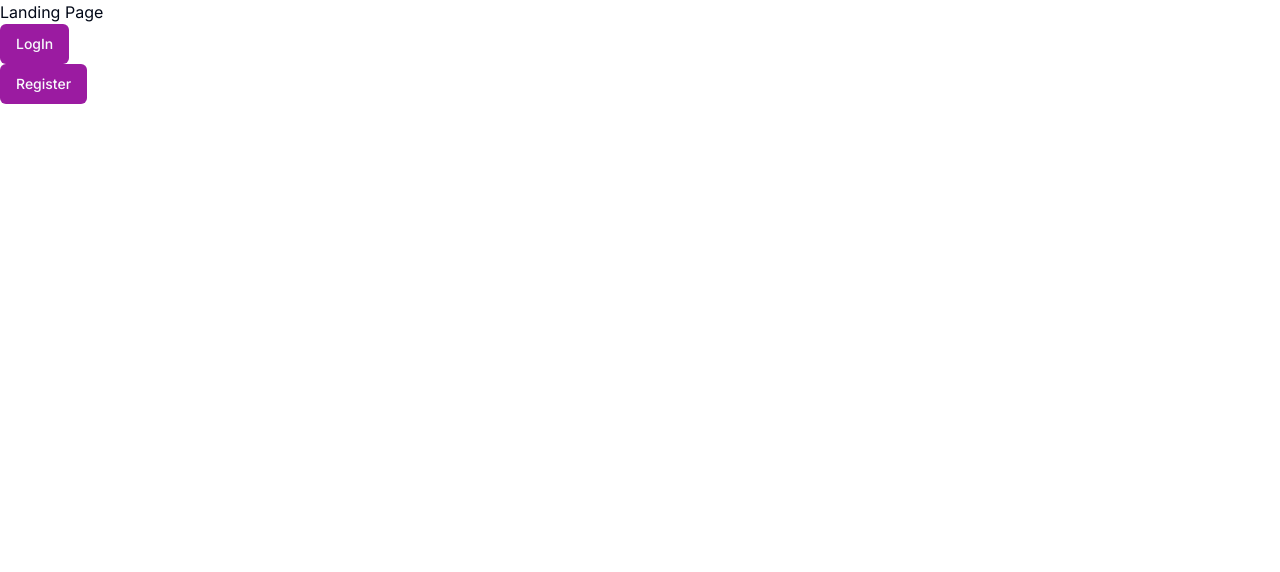
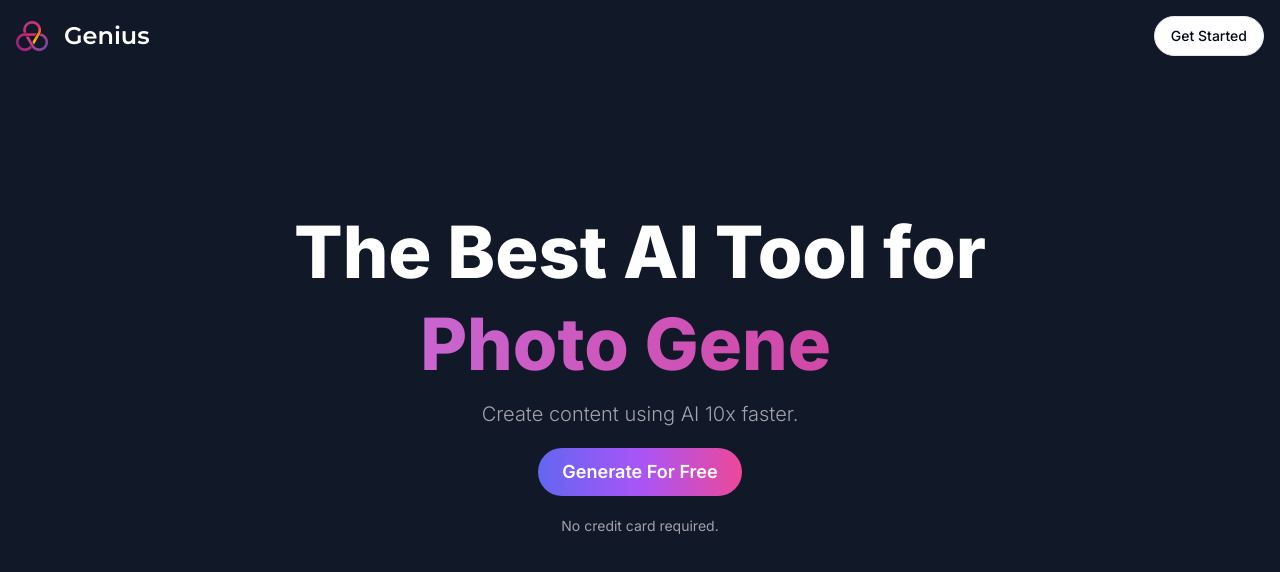
Before and after one commit to lokeshgaddam20/Majistic, a Next.js app: page / in a window 1280 px wide. Shown: the top 572 px of the page. Built offline with nearby package versions, Linux system fonts and the light colour scheme; no server answers.

Commit message:
Landing page completed.

```diff
--- /dev/null
+++ b/app/(landing)/error.tsx
@@ -0,0 +1,11 @@
+"use client";
+
+import { Empty } from "@/components/ui/empty";
+
+const Error = () => {
+  return (
+    <Empty label="Something went wrong." />
+   );
+}
+
+export default Error;
--- /dev/null
+++ b/app/(landing)/layout.tsx
@@ -0,0 +1,15 @@
+const LandingLayout = ({
+    children
+  }: {
+    children: React.ReactNode;
+  }) => {
+    return (
+      <main className="h-full bg-[#111827] overflow-auto">
+        <div className="mx-auto max-w-screen-xl h-full w-full">
+          {children}
+        </div>
+      </main>
+     );
+  }
+
+  export default LandingLayout;
--- a/app/(landing)/page.tsx
+++ b/app/(landing)/page.tsx
@@ -1,22 +1,15 @@
-import { Button } from "@/components/ui/button";
-import Link from "next/link";
+import { LandingNavbar } from "@/components/landing-navbar";
+import { LandingHero } from "@/components/landing-hero";
+// import { LandingContent } from "@/components/landing-content";
 
 const LandingPage = () => {
   return (
-    <div>
-      <h1>Landing Page</h1>
-      <Link href="/sign-in">
-      <div>
-        <Button>LogIn</Button>
-      </div>
-      </Link>
-      <Link href="/sign-up">
-      <div>
-        <Button>Register</Button>
-      </div>
-      </Link>
+    <div className="h-full ">
+      <LandingNavbar />
+      <LandingHero />
+      {/* <LandingContent /> */}
     </div>
-  );
-};
+   );
+}
 
 export default LandingPage;
--- /dev/null
+++ b/components/landing-content.tsx
@@ -0,0 +1,55 @@
+"use client";
+
+import { Card, CardContent, CardHeader, CardTitle } from "@/components/ui/card";
+
+const testimonials = [
+  {
+    name: "Joel",
+    avatar: "J",
+    title: "Software Engineer",
+    description: "This is the best application I've ever used!",
+  },
+  {
+    name: "Antonio",
+    avatar: "A",
+    title: "Designer",
+    description: "I use this daily for generating new photos!",
+  },
+  {
+    name: "Mark",
+    avatar: "M",
+    title: "CEO",
+    description: "This app has changed my life, cannot imagine working without it!",
+  },
+  {
+    name: "Mary",
+    avatar: "M",
+    title: "CFO",
+    description: "The best in class, definitely worth the premium subscription!",
+  },
+];
+
+export const LandingContent = () => {
+  return (
+    <div className="px-10 pb-20">
+      <h2 className="text-center text-4xl text-white font-extrabold mb-10">Testimonials</h2>
+      <div className="grid grid-cols-1 sm:grid-cols-2 md:grid-cols-3 lg:grid-cols-4 gap-4">
+        {testimonials.map((item) => (
+          <Card key={item.description} className="bg-[#192339] border-none text-white">
+            <CardHeader>
+              <CardTitle className="flex items-center gap-x-2">
+                <div>
+                  <p className="text-lg">{item.name}</p>
+                  <p className="text-zinc-400 text-sm">{item.title}</p>
+                </div>
+              </CardTitle>
+              <CardContent className="pt-4 px-0">
+                {item.description}
+              </CardContent>
+            </CardHeader>
+          </Card>
+        ))}
+      </div>
+    </div>
+  )
+}
--- /dev/null
+++ b/components/landing-hero.tsx
@@ -0,0 +1,46 @@
+"use client";
+
+import TypewriterComponent from "typewriter-effect";
+import Link from "next/link";
+import { useAuth } from "@clerk/nextjs";
+
+import { Button } from "@/components/ui/button";
+
+export const LandingHero = () => {
+  const { isSignedIn } = useAuth();
+
+  return (
+    <div className="text-white font-bold py-36 text-center space-y-5">
+      <div className="text-4xl sm:text-5xl md:text-6xl lg:text-7xl space-y-5 font-extrabold">
+        <h1>The Best AI Tool for</h1>
+        <div className="text-transparent bg-clip-text bg-gradient-to-r from-purple-400 to-pink-600">
+          <TypewriterComponent
+            options={{
+              strings: [
+                "Chatbot.",
+                "Photo Generation.",
+                "Video Generation.",
+                "Muisc Creation."
+              ],
+              autoStart: true,
+              loop: true,
+            }}
+          />
+        </div>
+      </div>
+      <div className="text-sm md:text-xl font-light text-zinc-400">
+        Create content using AI 10x faster.
+      </div>
+      <div>
+        <Link href={isSignedIn ? "/dashboard" : "/sign-up"}>
+          <Button variant="premium" className="md:text-lg p-6 md:p-6 rounded-full font-semibold">
+            Generate For Free
+          </Button>
+        </Link>
+      </div>
+      <div className="text-zinc-400 text-xs md:text-sm font-normal">
+        No credit card required.
+      </div>
+    </div>
+  );
+};
--- /dev/null
+++ b/components/landing-navbar.tsx
@@ -0,0 +1,35 @@
+"use client";
+
+import { Montserrat } from "next/font/google";
+import Image from "next/image"
+import Link from "next/link"
+import { useAuth } from "@clerk/nextjs";
+
+import { cn } from "@/lib/utils";
+import { Button } from "@/components/ui/button";
+
+const font = Montserrat({ weight: '600', subsets: ['latin'] });
+
+export const LandingNavbar = () => {
+  const { isSignedIn } = useAuth();
+
+  return (
+    <nav className="p-4 bg-transparent flex items-center justify-between">
+      <Link href="/" className="flex items-center">
+        <div className="relative h-8 w-8 mr-4">
+          <Image fill alt="Logo" src="/logo.png" />
+        </div>
+        <h1 className={cn("text-2xl font-bold text-white", font.className)}>
+          Genius
+        </h1>
+      </Link>
+      <div className="flex items-center gap-x-2">
+        <Link href={isSignedIn ? "/dashboard" : "/sign-up"}>
+          <Button variant="outline" className="rounded-full">
+            Get Started
+          </Button>
+        </Link>
+      </div>
+    </nav>
+  )
+}
--- a/package.json
+++ b/package.json
@@ -34,6 +34,7 @@
     "stripe": "^14.17.0",
     "tailwind-merge": "^2.2.1",
     "tailwindcss-animate": "^1.0.7",
+    "typewriter-effect": "^2.21.0",
     "zod": "^3.22.4",
     "zustand": "^4.5.1"
   },
```
Also changed, not shown: 1 other file (tests, documents, lock files or other folders).
